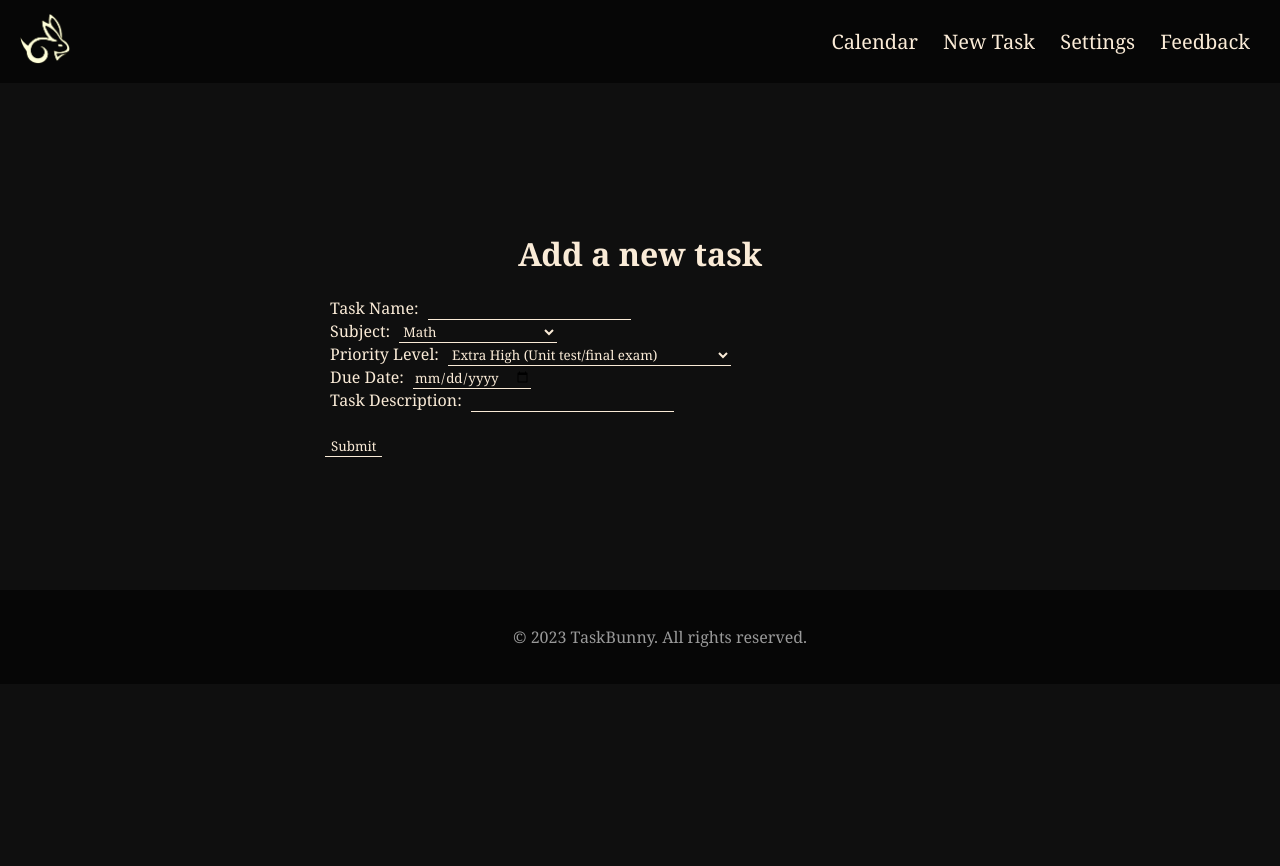
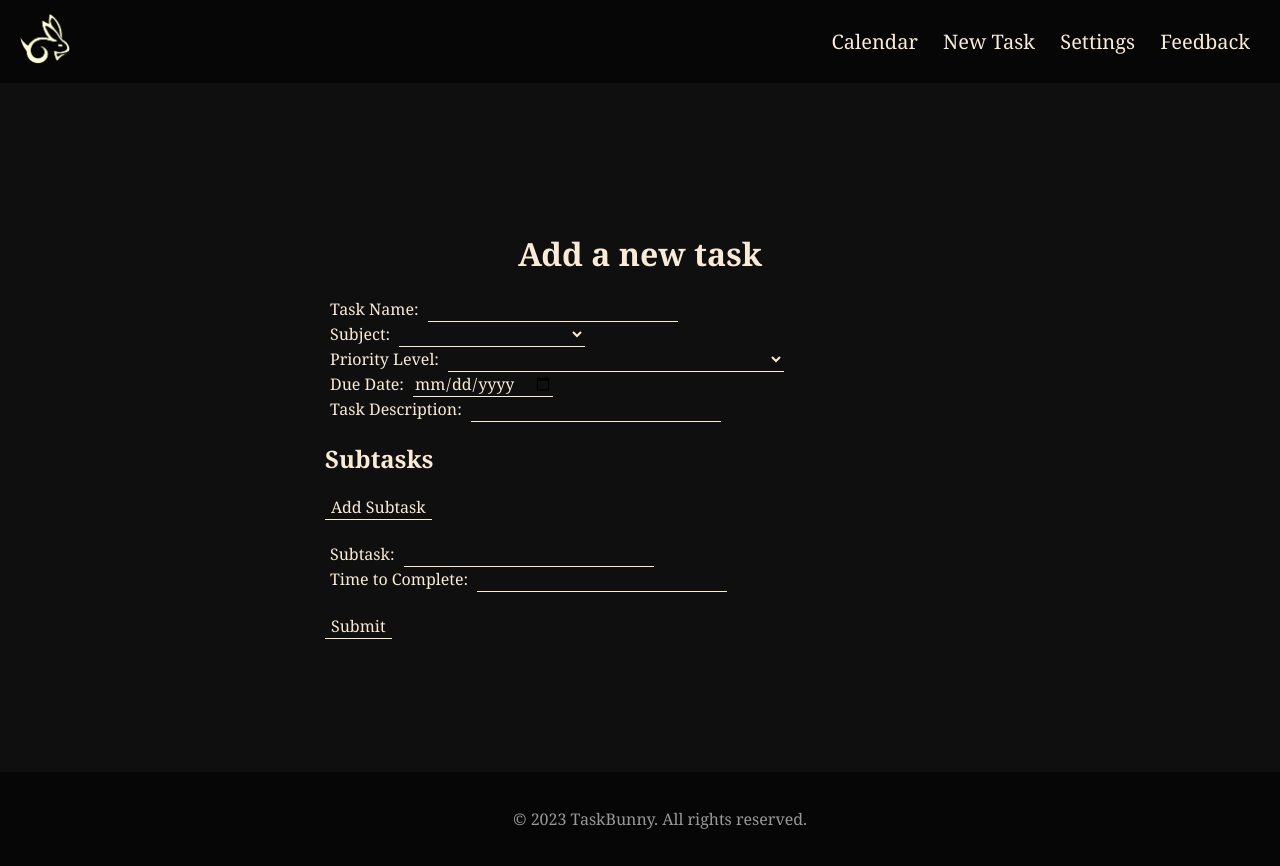
Before and after one commit to swaswa999/TimeManagemnt, a Flask app: page /newtask in a window 1280 px wide. Run offline with Flask 3, Linux system fonts and the light colour scheme.

Commit message:
worked on adding task
now able to add, record new subtasks and tasks with propper formating and time into a text file, will explore data baces tomorrow

```diff
--- a/time_app/app.py
+++ b/time_app/app.py
@@ -1,6 +1,6 @@
 import os, random
+from datetime import date
 from flask import Flask,render_template, redirect, request
-
 
 app = Flask(__name__)
 
@@ -17,8 +17,23 @@ def calender():
 @app.route('/newtask', methods=['GET', 'POST'])
 def new_task():
     if request.method == 'POST':
+        current_date = date.today()
 
-        print(request.form)
+        task = request.form.get('task_name')
+        date_added = current_date.strftime('%Y/%d/%m') #sets current date in yyyy/dd/mm
+        date_due = request.form.get('due_date')
+        subject = request.form.get('subject')
+        priority = request.form.get('priority') #scale of 1-3
+        location_added = 'manual' #when redoing scraper, indicates to not change this task
+        description = request.form.get('task_description')
+        subtasks = request.form.getlist('subtasks[]')  # Get a list of subtasks
+        subtask_times = request.form.getlist('subtask_times[]')  # Get a list of subtask times
+        status = 'not_complete' #shows that its a fresh task
+
+        with open('time_app/data/swayam.txt', 'a') as file:
+            file.write(f"{task} {date_added} {date_due} {subject} {priority} {location_added} {description} {subtasks} {subtask_times} {status} /n")
+
+
         return redirect('/')
 
     return render_template('new_task.html')
--- a/time_app/static/css/new_task.css
+++ b/time_app/static/css/new_task.css
@@ -20,6 +20,7 @@ body, html {
         form, label{
             margin: 5px;
             width: auto;
+            font-size:medium;
 
         }
         input, option, select, button {
@@ -29,9 +30,14 @@ body, html {
             border: none;
             border-bottom: 1px solid antiquewhite;
             width: auto;
+            font-size:medium;
         }
 
         input:hover, option:hover, select:hover, button:hover{
             color: whitesmoke;
             border-bottom: 1px solid white;
         }
+
+        #button {
+            display: flex;
+        }
--- a/time_app/templates/new_task.html
+++ b/time_app/templates/new_task.html
@@ -9,6 +9,41 @@
     <link rel="icon" href="{{ url_for('static', filename='img/bunnylogo.png') }}" type="image/icon type">
     <link rel="stylesheet" href="{{ url_for('static', filename='css/style.css') }}">
     <link rel="stylesheet" href="{{ url_for('static', filename='css/new_task.css') }}">
+
+    <script>
+
+        function addSubtask() {
+            var subtaskContainer = document.getElementById('subtask-container');
+            var newSubtaskDiv = document.createElement('div');
+
+            newSubtaskDiv.innerHTML = `
+                <br>
+                <label for="subtask">Subtask:</label>
+                <input type="text" name="subtasks[]" required>
+
+                <br>
+
+                <label for="subtask_time">Time to Complete:</label>
+                <input type="text" name="subtask_times[]" pattern="([01]?[0-9]|2[0-3]):[0-5][0-9]" title="Enter a valid time in HH:MM format" required>
+
+                <br>
+                <br>
+
+                <button type="button" onclick="removeSubtask(this)">Remove</button>
+
+                <br>
+            `;
+
+            subtaskContainer.appendChild(newSubtaskDiv);
+        }
+
+        // JavaScript function to remove a subtask input field
+        function removeSubtask(buttonElement) {
+            var subtaskContainer = document.getElementById('subtask-container');
+            var subtaskDiv = buttonElement.parentElement;
+            subtaskContainer.removeChild(subtaskDiv);
+        }
+    </script>
 </head>
 
 <body>
@@ -35,6 +70,7 @@
 
             <label for="subject">Subject:</label>
             <select id="subject" name="subject">
+                <option value="blank"> </option>
                 <option value="math">Math</option>
                 <option value="science">Science</option>
                 <option value="english">English</option>
@@ -43,21 +79,23 @@
                 <option value="social_studies_history">Social Studies/History</option>
                 <option value="foreign_languages">Foreign Languages</option>
                 <option value="health_education">Health Education</option>
-
             </select>
 
             <br>
 
             <label for="priority">Priority Level:</label>
             <select id="priority" name="priority">
+                <option value="blank"> </option>
                 <option value="extrahigh">Extra High (Unit test/final exam)</option>
                 <option value="high">High (Group assignments/Quizzes)</option>
                 <option value="medium">Medium (Assignments)</option>
                 <option value="low">Low (Optional assignments/notes/review)</option>
             </select>
+
             <br>
+
             <label for="due_date">Due Date:</label>
-            <input type="date" id="due_date" name="due_da`te" required>
+            <input type="date" id="due_date" name="due_date" required>
 
             <br>
 
@@ -65,6 +103,23 @@
             <input type="text" id="task_description" name="task_description" required>
 
             <br>
+
+            <h2>Subtasks</h2>
+            <button id="button" type="button" onclick="addSubtask()">Add Subtask</button>
+            <br>
+            <div id="subtask-container">
+
+                <div>
+                    <label for="subtask">Subtask:</label>
+                    <input type="text" name="subtasks[]">
+                    <br>
+                    <label for="subtask_time">Time to Complete:</label>
+                    <input type="text" name="subtask_times[]" pattern="([01]?[0-9]|2[0-3]):[0-5][0-9]" title="Enter a valid time in HH:MM format">
+                    <br>
+                </div>
+            </div>
+
+
             <br>
 
             <button type="submit">Submit</button>
```
Also changed, not shown: time_app/data/swayam.txt (added), 1 other file. Lines whose indentation alone changed are shown as unchanged.
